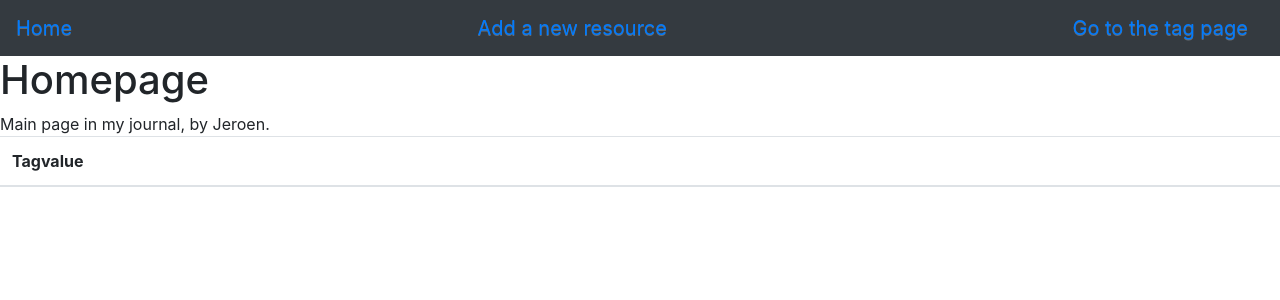
After one commit to JeroenRijks/journal2, a Django app: page /tagpage/ in a window 1280 px wide. The commit adds this page. Shown: the top 300 px of the page. Run offline with Django 3.2, Linux system fonts and the light colour scheme; data that the repository does not hold is empty; some libraries are stand-ins or nearby versions.

Commit message:
Introduce a class-based view for a tags page
The tags table is passed into this page, but the html file still needs formatting.
There is a bug that stops the page from being opened. This is a urls.py issue, not an issue in the navbar or the index.html page.

```diff
--- a/journal/templates/home.html
+++ b/journal/templates/home.html
@@ -1,5 +1,4 @@
 {% extends 'index.html' %}
-
 {% block 'pageheader' %}
 Homepage
 {% endblock %}
--- a/journal/templates/index.html
+++ b/journal/templates/index.html
@@ -24,11 +24,9 @@
 <nav class="navbar bg-dark">
   <a class="navbar-brand" href="{% url 'journal:home' %}">Home</a>
   <a class="navbar-brand" href="{% url 'journal:resource' %}">Add a new resource</a>
+  <a class="navbar-brand" href="{% url 'journal:tagpage' %}">Go to the tag page</a>
 </nav>
-
-
 </head>
-
 
 
 <body>
@@ -38,11 +36,10 @@
 </h1>
 
 {% block 'contents' %}
-
 {% endblock %}
 
+</body>
 
-</body>
 {% block 'modal' %}
 {% endblock %}
 
--- /dev/null
+++ b/journal/templates/tagpage.html
@@ -0,0 +1,31 @@
+{% extends 'index.html' %}
+{% block 'pageheader' %}
+Homepage
+{% endblock %}
+
+
+{% block 'contents' %}
+
+Main page in my journal, by {{name}}.
+
+<table class="table">
+    <thead>
+        <tr>
+          <th scope="col">Tagvalue</th>
+        </tr>
+    </thead>
+    <tbody>
+        {% for tag in tags %}
+
+            <tr>
+                <!--<td><a href="{% url 'journal:resource' res_id=item.id %}">{{item.name}}</a></td>-->
+                <td>{{tag.name}}</td>
+                <!--<td><a class="btn btn-danger" href="{{item.link}}">{{item.name}}</a></td>-->
+                <!--<td><form method="post" action="{% url 'journal:deleteresource' res_id=item.id %}">{% csrf_token %}<input class="btn btn-danger" value='Delete' type="submit"\></form></td>-->
+            </tr>
+        {% endfor %}
+    </tbody>
+</table>
+
+<!--<a class="btn btn-danger" href="{% url 'journal:resource' %}">Add a new tip</a>-->
+{% endblock %}
--- a/journal/urls.py
+++ b/journal/urls.py
@@ -20,8 +20,10 @@ from journal import views
 
 urlpatterns = [
     url(r'^$', views.home, name='home'),
+    url(r'^tagpage/$', views.TagPage.as_view(), name='tagpage'),
     url(r'^newresource/$', views.newresource, name='resource'),
     url(r'^newresource/(?P<res_id>[0-9]+)$', views.newresource, name='resource'),
     url(r'^deleteresource/(?P<res_id>[0-9]+)$', views.deleteresource, name='deleteresource'),
     url(r'^AJAX_tag_create/$', views.AJAX_tag_create, name='AJAX_tag_create'),
+
 ]
--- a/journal/views.py
+++ b/journal/views.py
@@ -2,6 +2,7 @@
 from __future__ import unicode_literals
 from django.http import HttpResponse, JsonResponse
 from django.shortcuts import render, redirect
+from django.views import View
 from journal.models import Resource, Tag
 from journal.forms import ResourceForm, TagForm
 
@@ -60,8 +61,14 @@ def AJAX_tag_create(request):
     if tag_name:
         print(tag_name)
         Tag.objects.create(name=tag_name)
-        # Do I need a line here to link this Tag object to the Resource object?
     full_response = {
     "success": True,
     }
     return JsonResponse(data=full_response, safe=False)
+
+# Use a class based view for tags
+class TagPage(View):
+    # form_class = TagForm
+    def get(self, request):
+        taginfo = Tag.objects.all()
+        return render(request, 'tagpage.html', {'name' : 'Jeroen', 'tags' : taginfo}) #change this line
```
